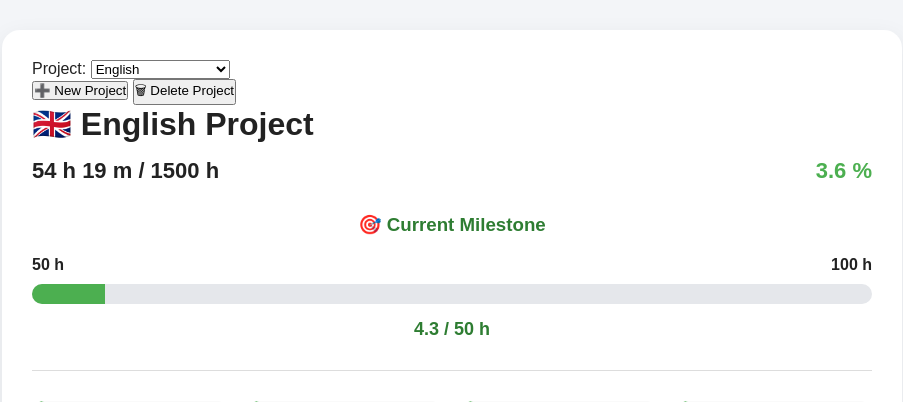
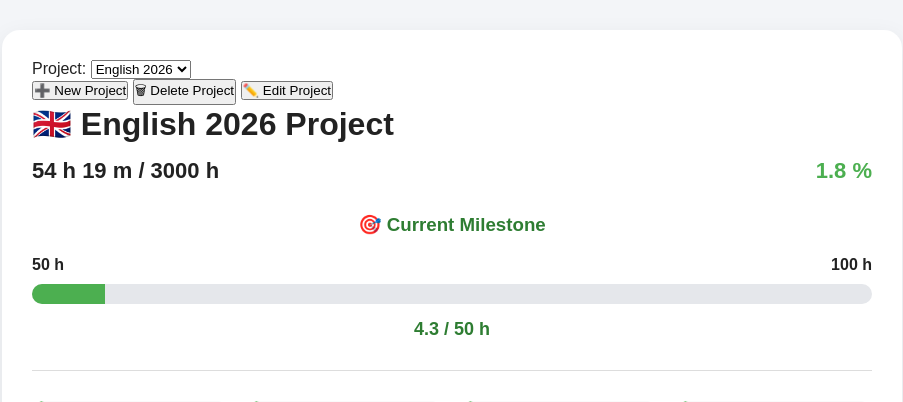
Before and after one commit to theelnoe/LifeMilestoneTracker, a Flask app: page / in a window 1280 px wide. Shown: the top 402 px of the page, without its empty margins (188-1091 px from the left). Run offline with Flask 3, Linux system fonts and the light colour scheme.

Commit message:
Complete project CRUD operations

```diff
--- a/app.py
+++ b/app.py
@@ -282,6 +282,56 @@ def create_project():
     save_data(data)
 
     return redirect(url_for("index"))
+
+@app.route("/edit_project", methods=["POST"])
+def edit_project():
+
+    data = load_data()
+
+    project_index = int(request.form["project"])
+
+    new_name = request.form["name"].strip()
+
+    new_goal = int(request.form["goal"])
+
+    if new_name == "":
+        return redirect(url_for("index"))
+
+    if new_goal <= 0:
+        return redirect(url_for("index"))
+
+    data["projects"][project_index]["name"] = new_name
+
+    data["projects"][project_index]["goal"] = new_goal
+
+    data["projects"][project_index]["milestones"] = generate_milestones(new_goal)
+
+    save_data(data)
+
+    return redirect(
+        url_for(
+            "index",
+            project=project_index
+        )
+    )
+
+@app.route("/delete_project", methods=["POST"])
+def delete_project():
+
+    data = load_data()
+
+    project_index = int(request.form["project"])
+
+    if len(data["projects"]) <= 1:
+        return redirect(url_for("index"))
+
+    data["projects"].pop(project_index)
+
+    save_data(data)
+
+    return redirect(url_for("index"))
+
+
 # -----------------------------
 # Start Timer
 # -----------------------------
--- a/data/database.json
+++ b/data/database.json
@@ -1,8 +1,8 @@
 {
     "projects": [
         {
-            "name": "English",
-            "goal": 1500,
+            "name": "English 2026",
+            "goal": 3000,
             "total_hours": 54.32,
             "today": 0,
             "week": 54.32,
@@ -11,6 +11,7 @@
             "last_day": "2026-07-23",
             "last_week": 30,
             "milestones": [
+                25,
                 50,
                 100,
                 200,
@@ -19,7 +20,9 @@
                 750,
                 1000,
                 1250,
-                1500
+                1500,
+                2000,
+                3000
             ],
             "history": [
                 {
@@ -127,88 +130,6 @@
                     "display": "1 h 5 m"
                 }
             ]
-        },
-        {
-            "name": "1500 Hours English",
-            "goal": 1500,
-            "total_hours": 0,
-            "today": 0,
-            "week": 0,
-            "timer_running": false,
-            "timer_start": null,
-            "last_day": "2026-07-23",
-            "last_week": 30,
-            "milestones": [],
-            "history": []
-        },
-        {
-            "name": "test",
-            "goal": 1000,
-            "total_hours": 0,
-            "today": 0,
-            "week": 0,
-            "timer_running": false,
-            "timer_start": null,
-            "last_day": "2026-07-23",
-            "last_week": 30,
-            "milestones": [],
-            "history": []
-        },
-        {
-            "name": "test2",
-            "goal": 1500,
-            "total_hours": 0,
-            "today": 0,
-            "week": 0,
-            "timer_running": false,
-            "timer_start": null,
-            "last_day": "2026-07-23",
-            "last_week": 30,
-            "milestones": [
-                25,
-                50,
-                100,
-                200,
-                350,
-                500,
-                750,
-                1000,
-                1250,
-                1500
-            ],
-            "history": []
-        },
-        {
-            "name": "2222",
-            "goal": 2222,
-            "total_hours": 0.02,
-            "today": 0.02,
-            "week": 0.02,
-            "timer_running": false,
-            "timer_start": null,
-            "last_day": "2026-07-23",
-            "last_week": 30,
-            "milestones": [
-                25,
-                50,
-                100,
-                200,
-                350,
-                500,
-                750,
-                1000,
-                1250,
-                1500,
-                2000,
-                2222
-            ],
-            "history": [
-                {
-                    "date": "2026-07-23 06:20",
-                    "hours": 0.02,
-                    "display": "1 m"
-                }
-            ]
         }
     ]
 }
--- a/static/script.js
+++ b/static/script.js
@@ -1,7 +1,7 @@
 const projectData = JSON.parse(
     document.getElementById("projectData").textContent
 );
-
+console.log(projectData);
 const currentProject =
     new URLSearchParams(window.location.search).get("project") || 0;
 
@@ -73,6 +73,27 @@ window.onload = function () {
 
     const confirmDeleteBtn =
         document.getElementById("confirmDeleteBtn");
+
+    // -------------------------
+    // Edit Project
+    // -------------------------
+    const editProjectBtn =
+        document.getElementById("editProjectBtn");
+
+    const editProjectModal =
+        document.getElementById("editProjectModal");
+
+    const cancelEditBtn =
+        document.getElementById("cancelEditBtn");
+
+    const saveEditBtn =
+        document.getElementById("saveEditBtn");
+
+    const editProjectName =
+        document.getElementById("editProjectName");
+
+    const editProjectGoal =
+        document.getElementById("editProjectGoal");
 
 
     // =========================
@@ -148,7 +169,91 @@ window.onload = function () {
 
     confirmDeleteBtn.onclick = function () {
 
-        console.log("Delete confirmed");
+        const form = document.createElement("form");
+
+        form.method = "POST";
+
+        form.action = "/delete_project";
+
+        const inputProject = document.createElement("input");
+
+        inputProject.type = "hidden";
+
+        inputProject.name = "project";
+
+        inputProject.value = getCurrentProject();
+
+        form.appendChild(inputProject);
+
+        document.body.appendChild(form);
+
+        form.submit();
+
+    };
+
+    editProjectBtn.onclick = function () {
+
+        editProjectName.value = projectData.name;
+
+        editProjectGoal.value =
+            projectData.goal;
+
+        editProjectModal.style.display = "flex";
+
+    };
+
+    cancelEditBtn.onclick = function () {
+
+        editProjectModal.style.display = "none";
+
+    };
+
+    saveEditBtn.onclick = function () {
+
+        if (editProjectName.value.trim() === "") {
+
+            alert("Project name is required.");
+
+            return;
+
+        }
+
+        if (editProjectGoal.value <= 0) {
+
+            alert("Goal must be greater than zero.");
+
+            return;
+
+        }
+
+        const form = document.createElement("form");
+
+        form.method = "POST";
+
+        form.action = "/edit_project";
+
+        const inputProject = document.createElement("input");
+        inputProject.type = "hidden";
+        inputProject.name = "project";
+        inputProject.value = getCurrentProject();
+
+        const inputName = document.createElement("input");
+        inputName.type = "hidden";
+        inputName.name = "name";
+        inputName.value = editProjectName.value;
+
+        const inputGoal = document.createElement("input");
+        inputGoal.type = "hidden";
+        inputGoal.name = "goal";
+        inputGoal.value = editProjectGoal.value;
+
+        form.appendChild(inputProject);
+        form.appendChild(inputName);
+        form.appendChild(inputGoal);
+
+        document.body.appendChild(form);
+
+        form.submit();
 
     };
 
--- a/templates/index.html
+++ b/templates/index.html
@@ -50,6 +50,12 @@
 
                 <button id="deleteProjectBtn">
                     🗑 Delete Project
+                </button>
+
+                <button id="editProjectBtn">
+
+                    ✏️ Edit Project
+
                 </button>
 
                 <h1>🇬🇧 {{ project.name }} Project</h1>
@@ -306,9 +312,10 @@
 
     <script id="projectData" type="application/json">
     {
-        "goal": {{ project.goal }},
-        "milestones": {{ project.milestones|tojson }},
-        "total": {{ project.total_hours }}
+        "name": {{ project["name"]|tojson }},
+        "goal": {{ project["goal"] }},
+        "milestones": {{ project["milestones"]|tojson }},
+        "total": {{ project["total_hours"] }}
     }
     </script>
 
@@ -379,6 +386,45 @@
 
         </div>
 
+        <div id="editProjectModal" class="modal" style="display:none;">
+
+            <div class="modal-content">
+
+                <h3>Edit Project</h3>
+
+                <label>Project Name</label>
+
+                <input
+                    type="text"
+                    id="editProjectName">
+
+                <label>Goal (hours)</label>
+
+                <input
+                    type="number"
+                    id="editProjectGoal"
+                    min="1">
+
+                <div class="modal-buttons">
+
+                    <button id="cancelEditBtn">
+
+                        Cancel
+
+                    </button>
+
+                    <button id="saveEditBtn">
+
+                        Save
+
+                    </button>
+
+                </div>
+
+            </div>
+
+        </div>
+
         <script src="{{ url_for('static', filename='script.js') }}"></script>
 
     </body>
```
